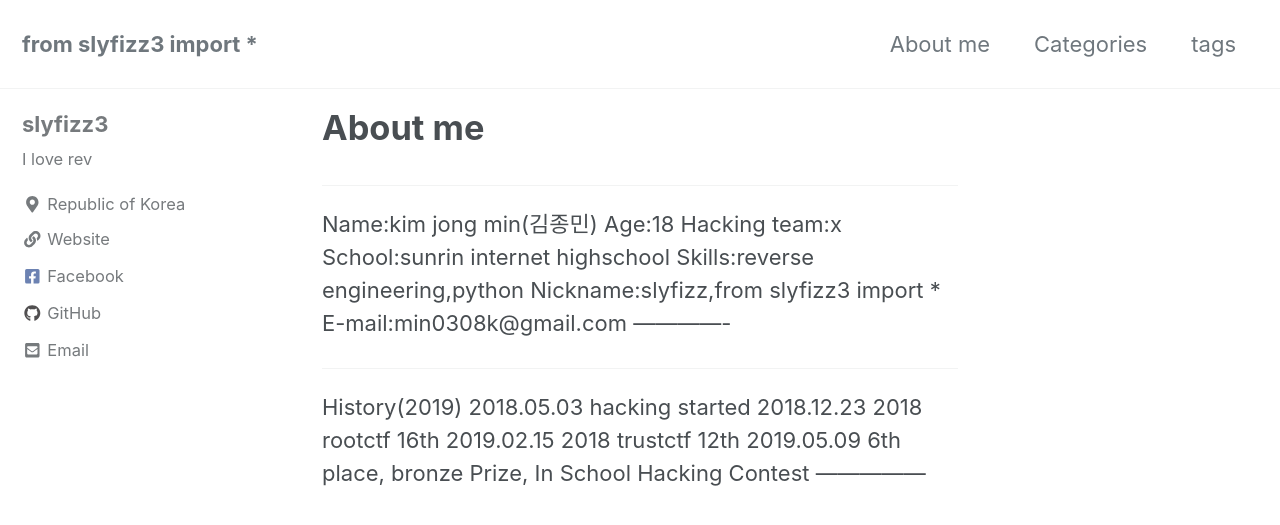
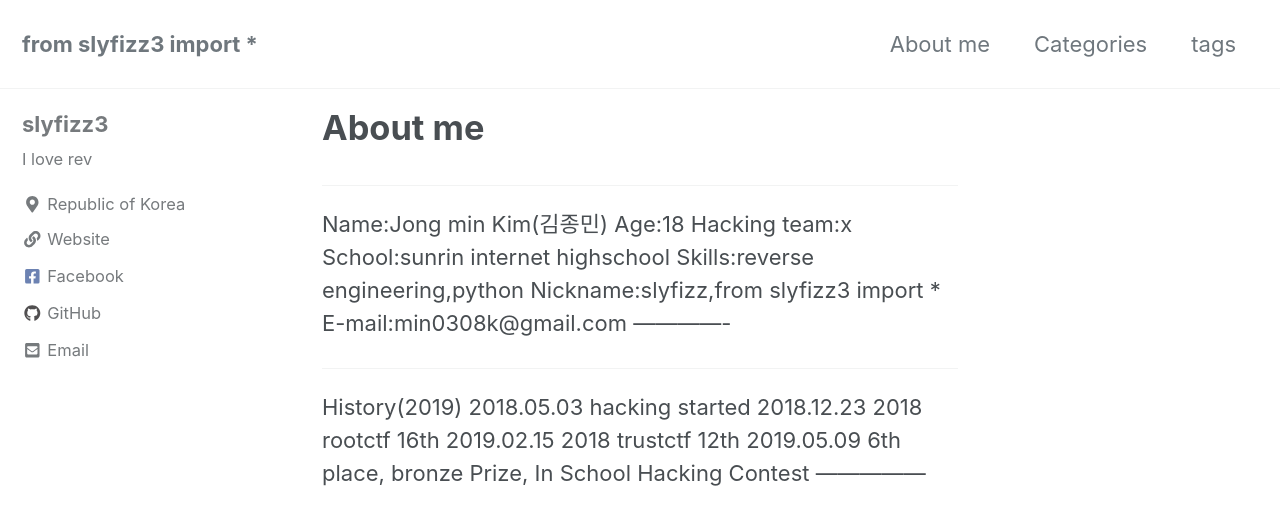
Before and after one commit to slyfizz3/slyfizz3.github.io, a Jekyll site: the page built from _pages/about.md, in a window 1280 px wide and 900 px high. Shown: the top 525 px of the window. Built offline with Jekyll 4.4.1, drawn with Linux system fonts in a browser that asks for light colours; cached includes are drawn as plain includes; nearby versions of some CDN libraries.

```diff
--- a/_pages/about.md
+++ b/_pages/about.md
@@ -4,7 +4,7 @@ permalink: /about/
 author_profile: true
 ---
 -------------
-Name:kim jong min(김종민)
+Name:Jong min Kim(김종민)
 Age:18
 Hacking team:x
 School:sunrin internet highschool
```
